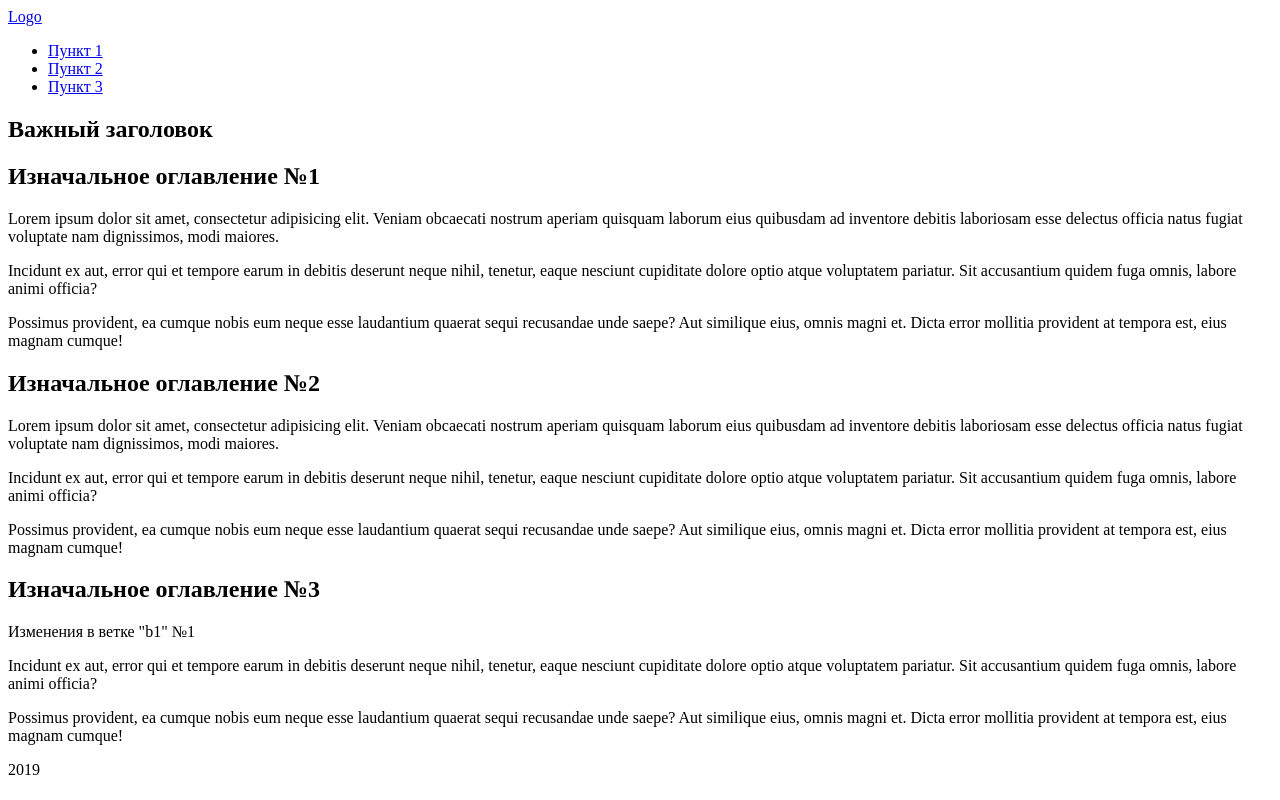
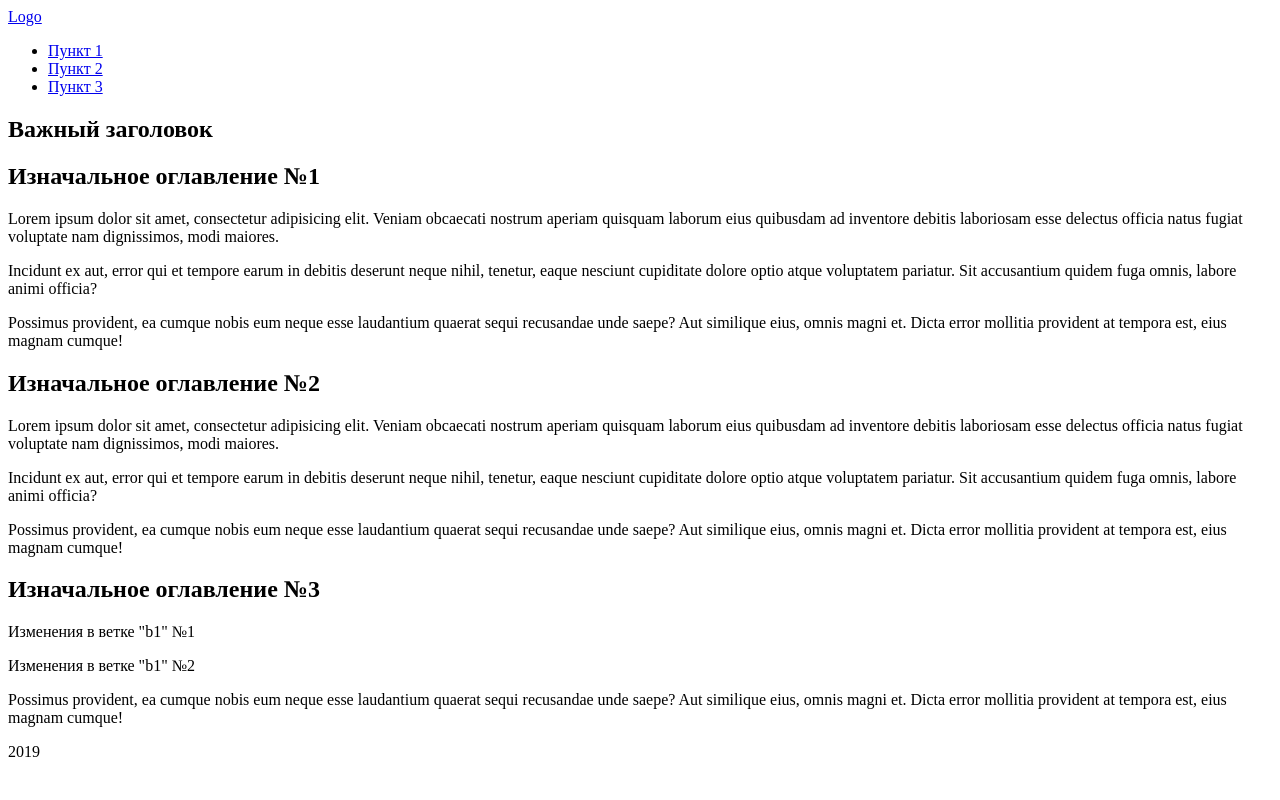
Before and after one commit to SMRostik/GitForTest, a plain HTML site: page index.html in a window 1280 px wide. Drawn offline with Linux system fonts and the light colour scheme.

Commit message:
Измени текст в статьи 2

```diff
--- a/index.html
+++ b/index.html
@@ -46,7 +46,7 @@
 				</header>
 				<div class="article__body">
 					<p>Изменения в ветке "b1" №1</p>
-					<p>Incidunt ex aut, error qui et tempore earum in debitis deserunt neque nihil, tenetur, eaque nesciunt cupiditate dolore optio atque voluptatem pariatur. Sit accusantium quidem fuga omnis, labore animi officia?</p>
+					<p>Изменения в ветке "b1" №2</p>
 					<p>Possimus provident, ea cumque nobis eum neque esse laudantium quaerat sequi recusandae unde saepe? Aut similique eius, omnis magni et. Dicta error mollitia provident at tempora est, eius magnam cumque!</p>
 				</div>
 			</article>
```
